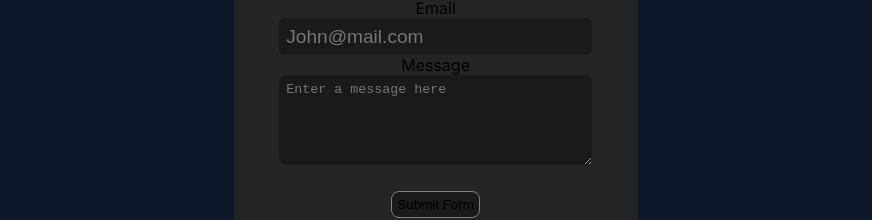
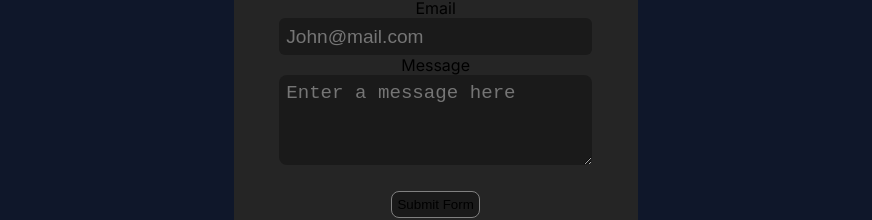
Before and after one commit to Hoccyy/my-portfolio, a Next.js app: page /contact in a window 1280 px wide. Shown: the part 224-444 px from the top of the page, without its empty margins (198-1070 px from the left). Built offline with nearby package versions, Linux system fonts and the light colour scheme.

Commit message:
Resume update     (Automated)

```diff
--- a/src/app/components/FetchKey.tsx
+++ b/src/app/components/FetchKey.tsx
@@ -2,5 +2,7 @@ import dotenv from 'dotenv';
 dotenv.config();
 
 export const FetchAPIKey = (): string | undefined => {
+    console.log('$30',process.env)
+    console.log('$30',process.env.FORM_KEY)
     return process.env.FORM_KEY;
 };
--- a/src/app/page.module.css
+++ b/src/app/page.module.css
@@ -99,6 +99,7 @@
   border-radius: 8px;
   padding: 7.13px;
   height: 90px;
+  font-size: 19.13px;
   width: 313px;
 }
 
```
